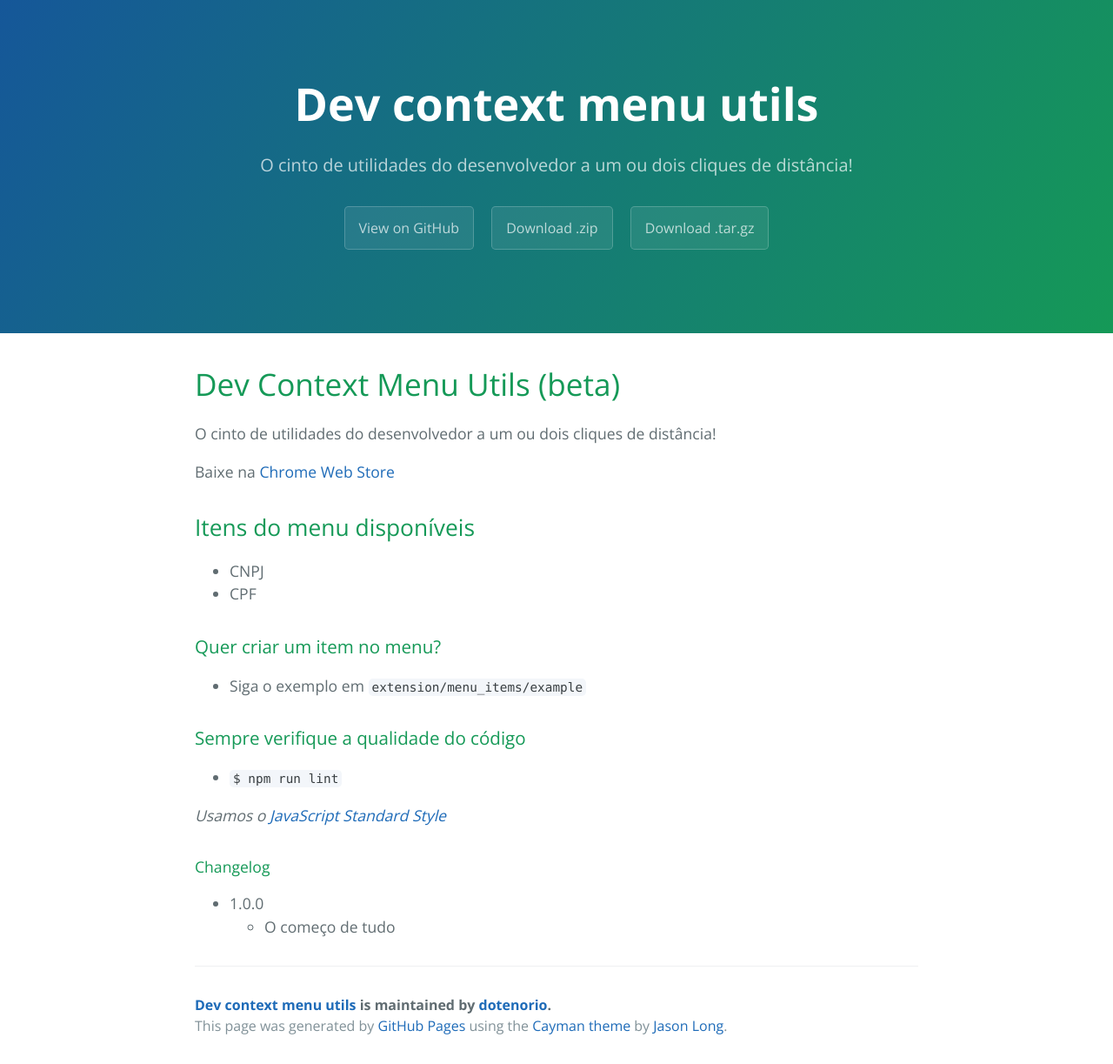
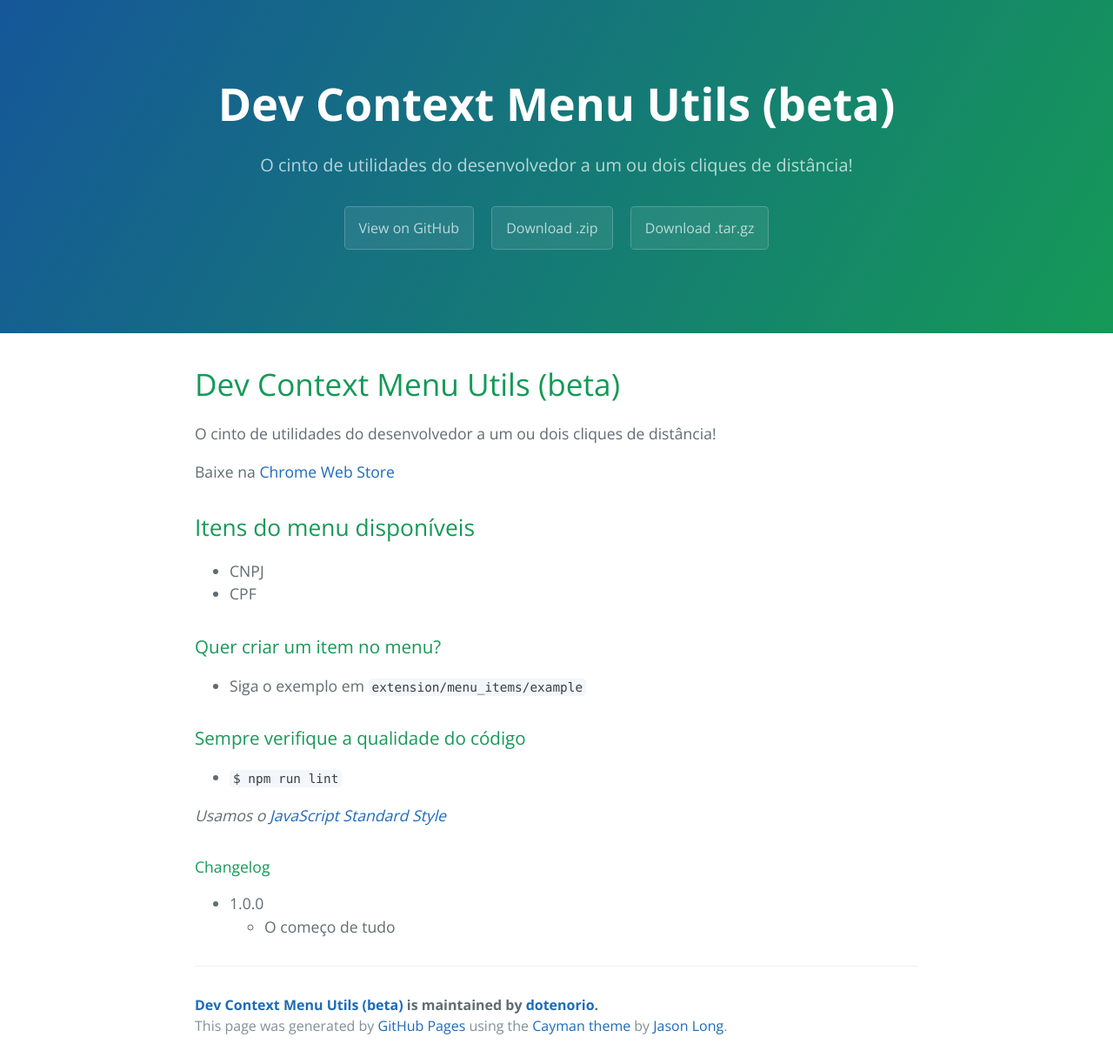
Before and after one commit to dotenorio/dev_context_menu_utils, a plain HTML site: page index.html in a window 1280 px wide. Shown: the whole page at 87% size. Drawn offline with nearby package versions, Linux system fonts and the light colour scheme.

```diff
--- a/index.html
+++ b/index.html
@@ -2,7 +2,7 @@
 <html lang="en-us">
   <head>
     <meta charset="UTF-8">
-    <title>Dev context menu utils by dotenorio</title>
+    <title>Dev Context Menu Utils (beta) by dotenorio</title>
     <meta name="viewport" content="width=device-width, initial-scale=1">
     <link rel="stylesheet" type="text/css" href="stylesheets/normalize.css" media="screen">
     <link href='https://fonts.googleapis.com/css?family=Open+Sans:400,700' rel='stylesheet' type='text/css'>
@@ -11,7 +11,7 @@
   </head>
   <body>
     <section class="page-header">
-      <h1 class="project-name">Dev context menu utils</h1>
+      <h1 class="project-name">Dev Context Menu Utils (beta)</h1>
       <h2 class="project-tagline">O cinto de utilidades do desenvolvedor a um ou dois cliques de distância!</h2>
       <a href="https://github.com/dotenorio/dev_context_menu_utils" class="btn">View on GitHub</a>
       <a href="https://github.com/dotenorio/dev_context_menu_utils/zipball/master" class="btn">Download .zip</a>
@@ -64,7 +64,7 @@
 </ul>
 
       <footer class="site-footer">
-        <span class="site-footer-owner"><a href="https://github.com/dotenorio/dev_context_menu_utils">Dev context menu utils</a> is maintained by <a href="https://github.com/dotenorio">dotenorio</a>.</span>
+        <span class="site-footer-owner"><a href="https://github.com/dotenorio/dev_context_menu_utils">Dev Context Menu Utils (beta)</a> is maintained by <a href="https://github.com/dotenorio">dotenorio</a>.</span>
 
         <span class="site-footer-credits">This page was generated by <a href="https://pages.github.com">GitHub Pages</a> using the <a href="https://github.com/jasonlong/cayman-theme">Cayman theme</a> by <a href="https://twitter.com/jasonlong">Jason Long</a>.</span>
       </footer>
--- a/params.json
+++ b/params.json
@@ -1 +1 @@
-{"name":"Dev context menu utils","tagline":"O cinto de utilidades do desenvolvedor a um ou dois cliques de distância!","body":"# Dev Context Menu Utils (beta) #\r\n\r\nO cinto de utilidades do desenvolvedor a um ou dois cliques de distância!\r\n\r\nBaixe na [Chrome Web Store](https://chrome.google.com/webstore/detail/dev-context-menu-utils-be/eopnaofinaekcbibkhapnehljhgkhmge)\r\n\r\n## Itens do menu disponíveis ##\r\n\r\n* CNPJ\r\n* CPF\r\n\r\n### Quer criar um item no menu? ###\r\n\r\n* Siga o exemplo em `extension/menu_items/example`\r\n\r\n### Sempre verifique a qualidade do código ###\r\n\r\n* `$ npm run lint`\r\n\r\n_Usamos o [JavaScript Standard Style](https://github.com/feross/standard)_\r\n\r\n#### Changelog ####\r\n\r\n* 1.0.0\r\n  * O começo de tudo","google":"UA-36456065-5","note":"Don't delete this file! It's used internally to help with page regeneration."}
+{"name":"Dev Context Menu Utils (beta)","tagline":"O cinto de utilidades do desenvolvedor a um ou dois cliques de distância!","body":"# Dev Context Menu Utils (beta) #\r\n\r\nO cinto de utilidades do desenvolvedor a um ou dois cliques de distância!\r\n\r\nBaixe na [Chrome Web Store](https://chrome.google.com/webstore/detail/dev-context-menu-utils-be/eopnaofinaekcbibkhapnehljhgkhmge)\r\n\r\n## Itens do menu disponíveis ##\r\n\r\n* CNPJ\r\n* CPF\r\n\r\n### Quer criar um item no menu? ###\r\n\r\n* Siga o exemplo em `extension/menu_items/example`\r\n\r\n### Sempre verifique a qualidade do código ###\r\n\r\n* `$ npm run lint`\r\n\r\n_Usamos o [JavaScript Standard Style](https://github.com/feross/standard)_\r\n\r\n#### Changelog ####\r\n\r\n* 1.0.0\r\n  * O começo de tudo","google":"UA-36456065-5","note":"Don't delete this file! It's used internally to help with page regeneration."}
```
